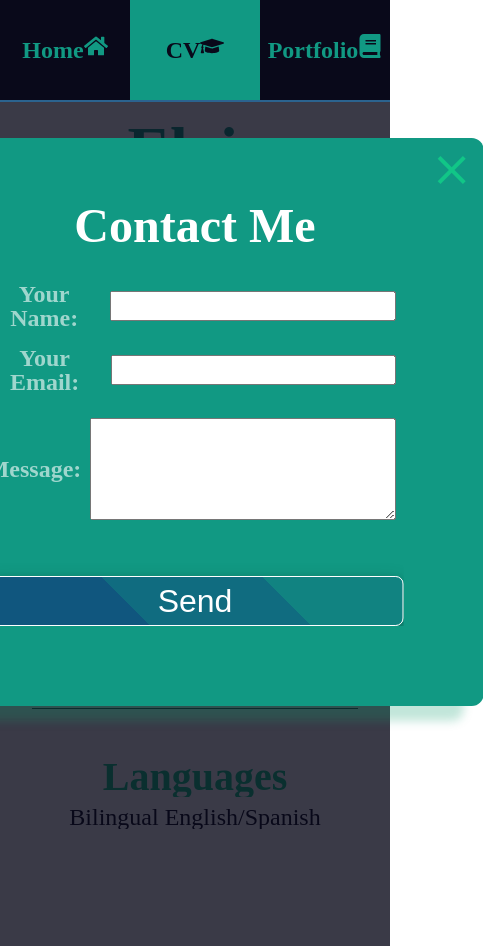
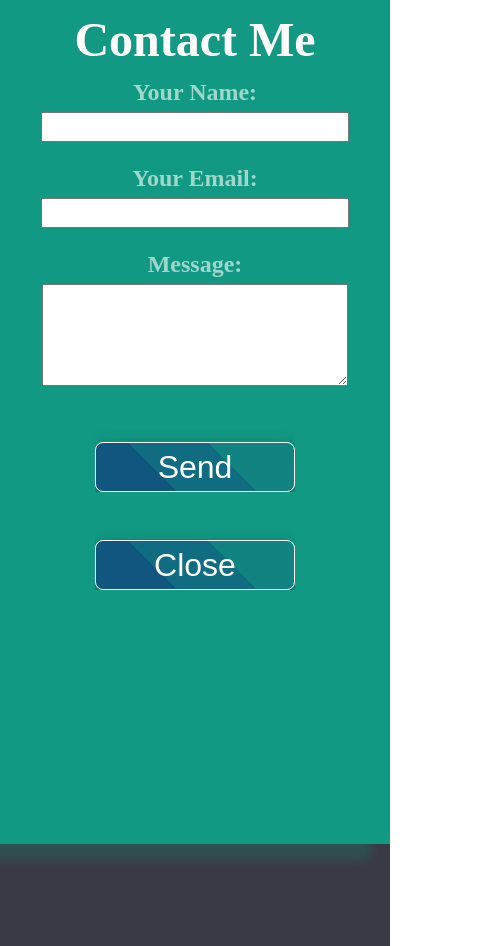
Before and after one commit to ElvisJG/resume-react, a React (Create React App) app: page /cv in a window 390 px wide. Both pictures are taken after a click on the button 97 px from the left and 653 px from the top of the page. Shown: the whole page, 483 px wide, since content can reach past the window. Built offline with nearby package versions, Linux system fonts and the light colour scheme; the HTML template or start-up script is replaced by a standard one.

Commit message:
bug fixed on mobile

```diff
--- a/src/component/CV/CV.css
+++ b/src/component/CV/CV.css
@@ -232,6 +232,10 @@ em {
   margin-bottom: 2rem;
 }
 
+.close-btn {
+  display: none;
+}
+
 .cm-form button {
   padding: 0rem;
   outline: none;
@@ -283,6 +287,91 @@ em {
   .cv-school p {
     color: #119983;
     text-decoration: underline;
+  }
+
+  .cm-form {
+    padding: 0;
+    margin: 0;
+    height: 100vh;
+    width: 100%;
+    border-radius: 0;
+  }
+
+  .cm-form label {
+    display: flex;
+    flex-direction: column;
+    justify-content: center;
+    align-items: center;
+  }
+
+  .cm-form p {
+    display: flex;
+    flex-direction: column;
+    justify-content: center;
+    align-items: center;
+  }
+
+  .form-btns {
+    display: flex;
+    flex-direction: column;
+    justify-content: center;
+    align-items: center;
+  }
+
+  .cm-form h1 {
+    font-size: 3rem;
+    margin: 1rem;
+  }
+
+  .close-btn {
+    display: block;
+  }
+
+  .form-close {
+    display: none;
+  }
+}
+
+@media only screen and (max-width: 850px) {
+  .cm-form {
+    padding: 0;
+    margin: 0;
+    height: 100vh;
+    width: 100vw;
+    border-radius: 0;
+    display: flex;
+    flex-direction: column;
+    align-items: center;
+  }
+
+  .cm-form p {
+    font-size: 1.5rem;
+    display: flex;
+    justify-content: space-between;
+    align-items: center;
+  }
+
+  .cm-form h1 {
+    font-size: 3rem;
+    margin: 1rem;
+  }
+
+  .form-btns {
+    display: flex;
+    justify-content: center;
+    align-items: center;
+  }
+
+  .form-btns button {
+    width: 200px;
+  }
+
+  .close-btn {
+    display: block;
+  }
+
+  .form-close {
+    display: none;
   }
 }
 
--- a/src/component/CV/Contact.js
+++ b/src/component/CV/Contact.js
@@ -68,9 +68,16 @@ export default class Contact extends Component {
             />
           </label>
         </p>
-        <p>
-          <button type='submit'>Send</button>
-        </p>
+        <div className='form-btns'>
+          <p>
+            <button type='submit'>Send</button>
+          </p>
+          <p>
+            <button className='close-btn' onClick={this.props.hide}>
+              Close
+            </button>
+          </p>
+        </div>
       </form>
     );
   }
--- a/src/component/Portfolio/Portfolio.css
+++ b/src/component/Portfolio/Portfolio.css
@@ -103,4 +103,17 @@ button:focus {
   .portfolio-hero-text h1 {
     margin-bottom: 1rem;
   }
+
+  .tech {
+    display: flex;
+    flex-direction: column;
+    justify-content: center;
+    align-items: center;
+  }
+
+  .tech h3 {
+    display: flex;
+    flex-direction: column;
+    align-items: center;
+  }
 }
```
